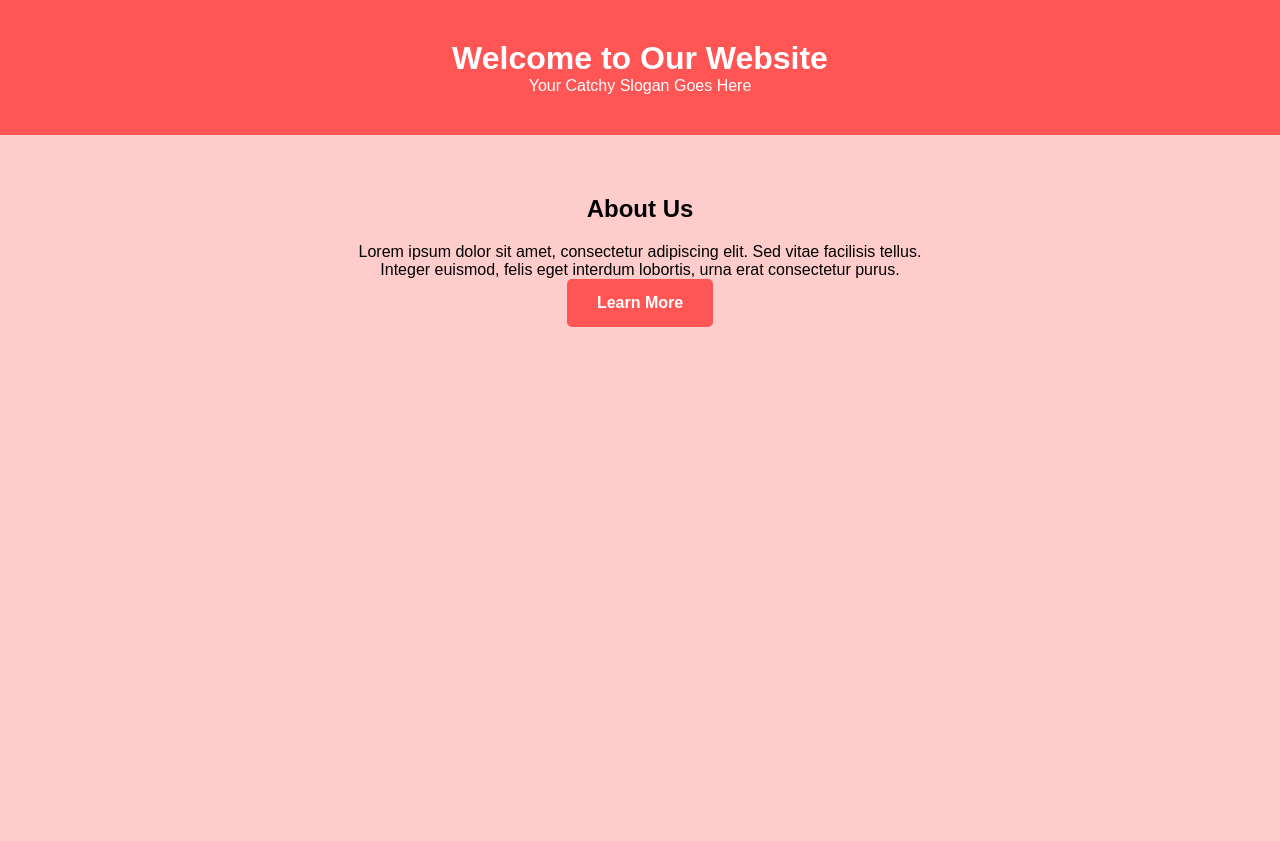
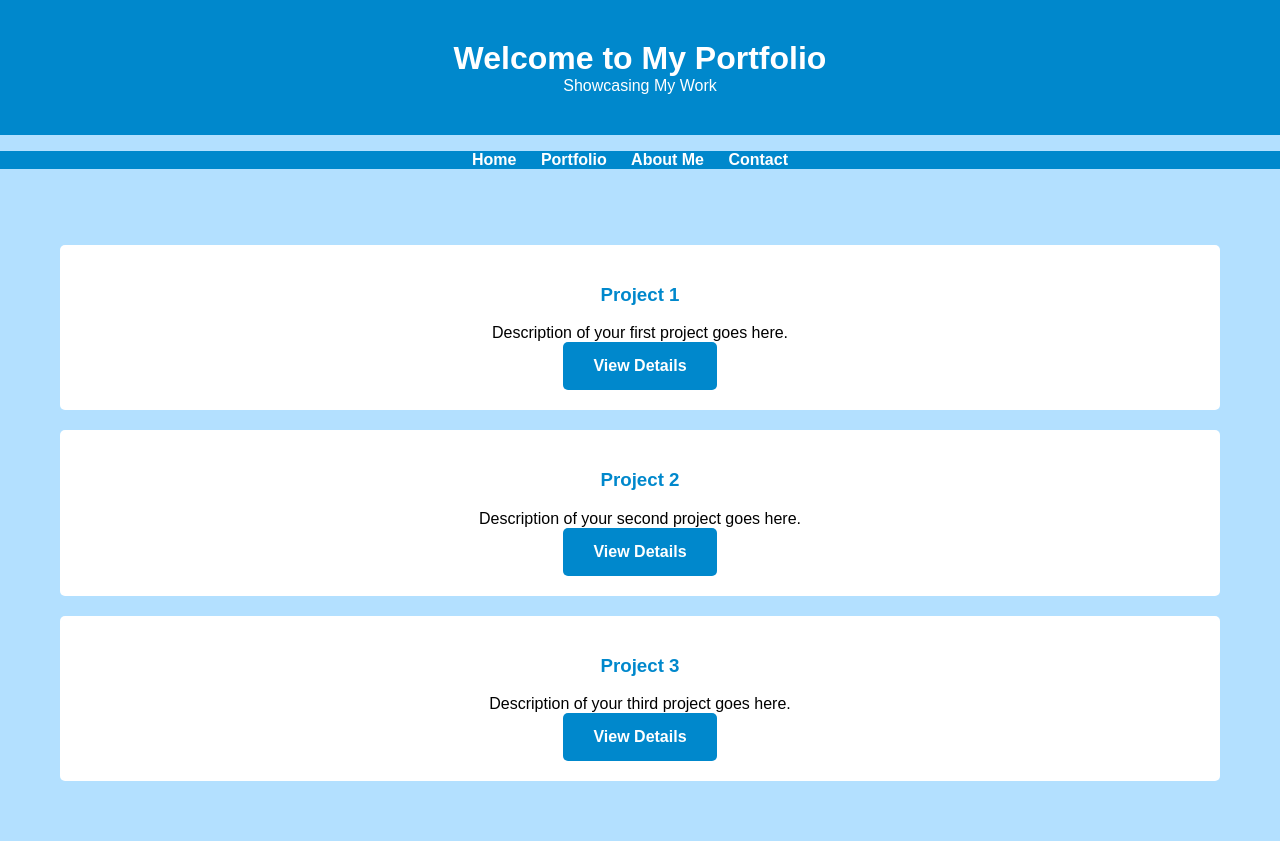
Before and after one commit to TheFaey/TheFaey.github.io, a plain HTML site: page index.html in a window 1280 px wide. Before the commit the page ends 800 px from the top, so only its background shows below. Drawn offline with Linux system fonts and the light colour scheme.

Commit message:
Update index.html

```diff
--- a/index.html
+++ b/index.html
@@ -3,7 +3,7 @@
 <head>
     <meta charset="UTF-8">
     <meta name="viewport" content="width=device-width, initial-scale=1.0">
-    <title>Your Landing Page</title>
+    <title>Your Portfolio</title>
     <style>
         /* Reset some default styles */
         body, h1, p {
@@ -11,31 +11,64 @@
             padding: 0;
         }
 
-        /* Set the background color to soft red */
+        /* Set the background color to light blue */
         body {
-            background-color: #FFCCCC;
+            background-color: #B3E0FF;
             font-family: Arial, sans-serif;
         }
 
         /* Style the header */
         header {
-            background-color: #FF5555;
+            background-color: #0088CC;
             color: white;
             text-align: center;
             padding: 40px 0;
         }
 
-        /* Style the main content section */
-        .content {
+        /* Style the navigation bar */
+        nav {
+            background-color: #0088CC;
+            text-align: center;
+        }
+
+        nav ul {
+            list-style-type: none;
+            padding: 0;
+        }
+
+        nav li {
+            display: inline;
+            margin-right: 20px;
+        }
+
+        nav a {
+            text-decoration: none;
+            color: white;
+            font-weight: bold;
+        }
+
+        /* Style the portfolio section */
+        .portfolio {
             padding: 40px;
             text-align: center;
+        }
+
+        .project {
+            background-color: white;
+            padding: 20px;
+            margin: 20px;
+            border-radius: 5px;
+        }
+
+        .project h3 {
+            color: #0088CC;
         }
 
         /* Style the call-to-action button */
         .cta-button {
             display: inline-block;
             padding: 15px 30px;
-            background-color: #FF5555;
+            background-color: #0088CC;
             color: white;
             text-decoration: none;
             font-weight: bold;
@@ -44,21 +77,41 @@
         }
 
         .cta-button:hover {
-            background-color: #FF3333;
+            background-color: #0066AA;
         }
     </style>
 </head>
 <body>
     <header>
-        <h1>Welcome to Our Website</h1>
-        <p>Your Catchy Slogan Goes Here</p>
+        <h1>Welcome to My Portfolio</h1>
+        <p>Showcasing My Work</p>
     </header>
 
-    <div class="content">
-        <h2>About Us</h2>
-        <p>Lorem ipsum dolor sit amet, consectetur adipiscing elit. Sed vitae facilisis tellus.</p>
-        <p>Integer euismod, felis eget interdum lobortis, urna erat consectetur purus.</p>
-        <a href="#" class="cta-button">Learn More</a>
+    <nav>
+        <ul>
+            <li><a href="#">Home</a></li>
+            <li><a href="#">Portfolio</a></li>
+            <li><a href="#">About Me</a></li>
+            <li><a href="#">Contact</a></li>
+        </ul>
+    </nav>
+
+    <div class="portfolio">
+        <div class="project">
+            <h3>Project 1</h3>
+            <p>Description of your first project goes here.</p>
+            <a href="#" class="cta-button">View Details</a>
+        </div>
+        <div class="project">
+            <h3>Project 2</h3>
+            <p>Description of your second project goes here.</p>
+            <a href="#" class="cta-button">View Details</a>
+        </div>
+        <div class="project">
+            <h3>Project 3</h3>
+            <p>Description of your third project goes here.</p>
+            <a href="#" class="cta-button">View Details</a>
+        </div>
     </div>
 </body>
 </html>
```
